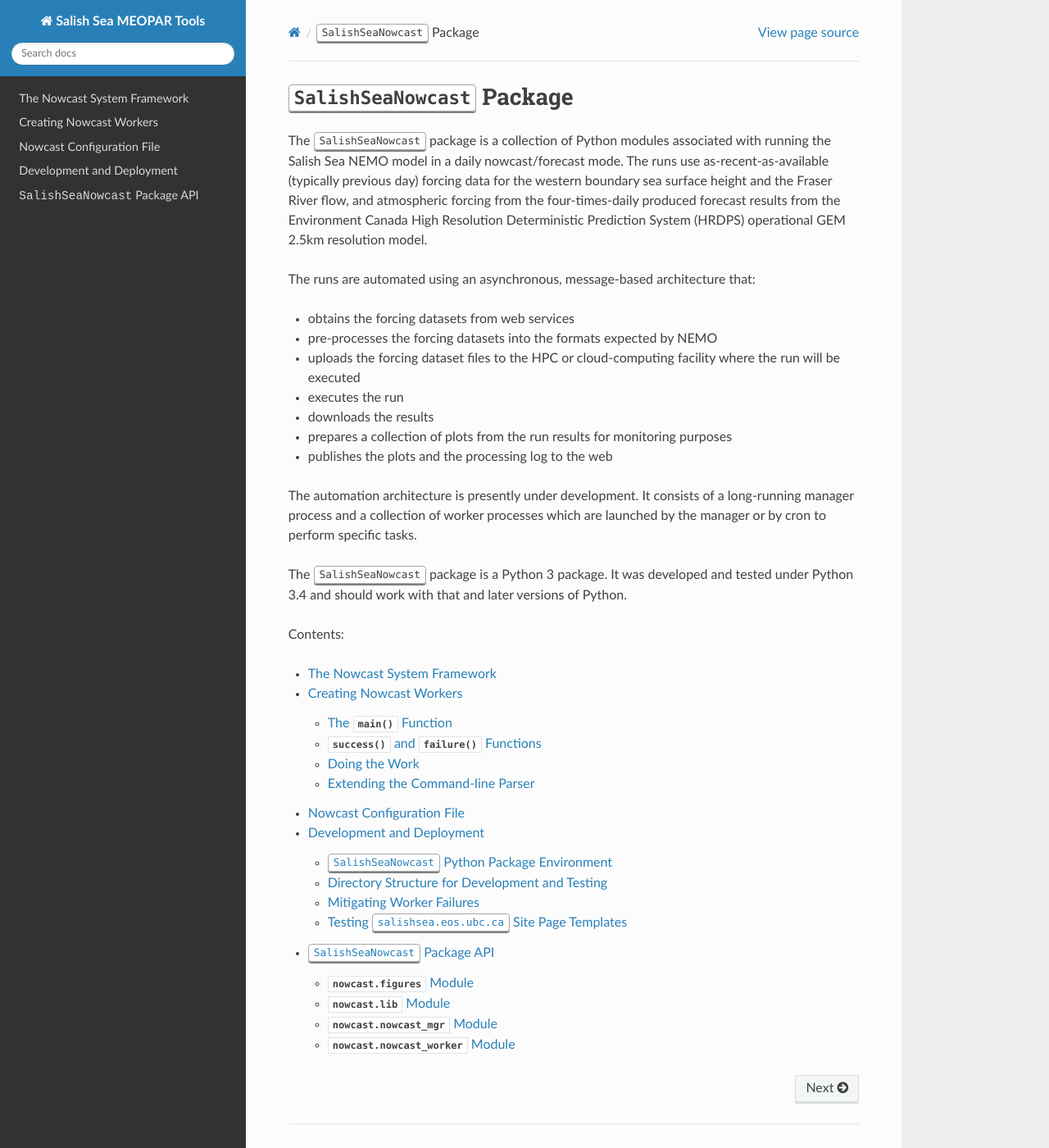
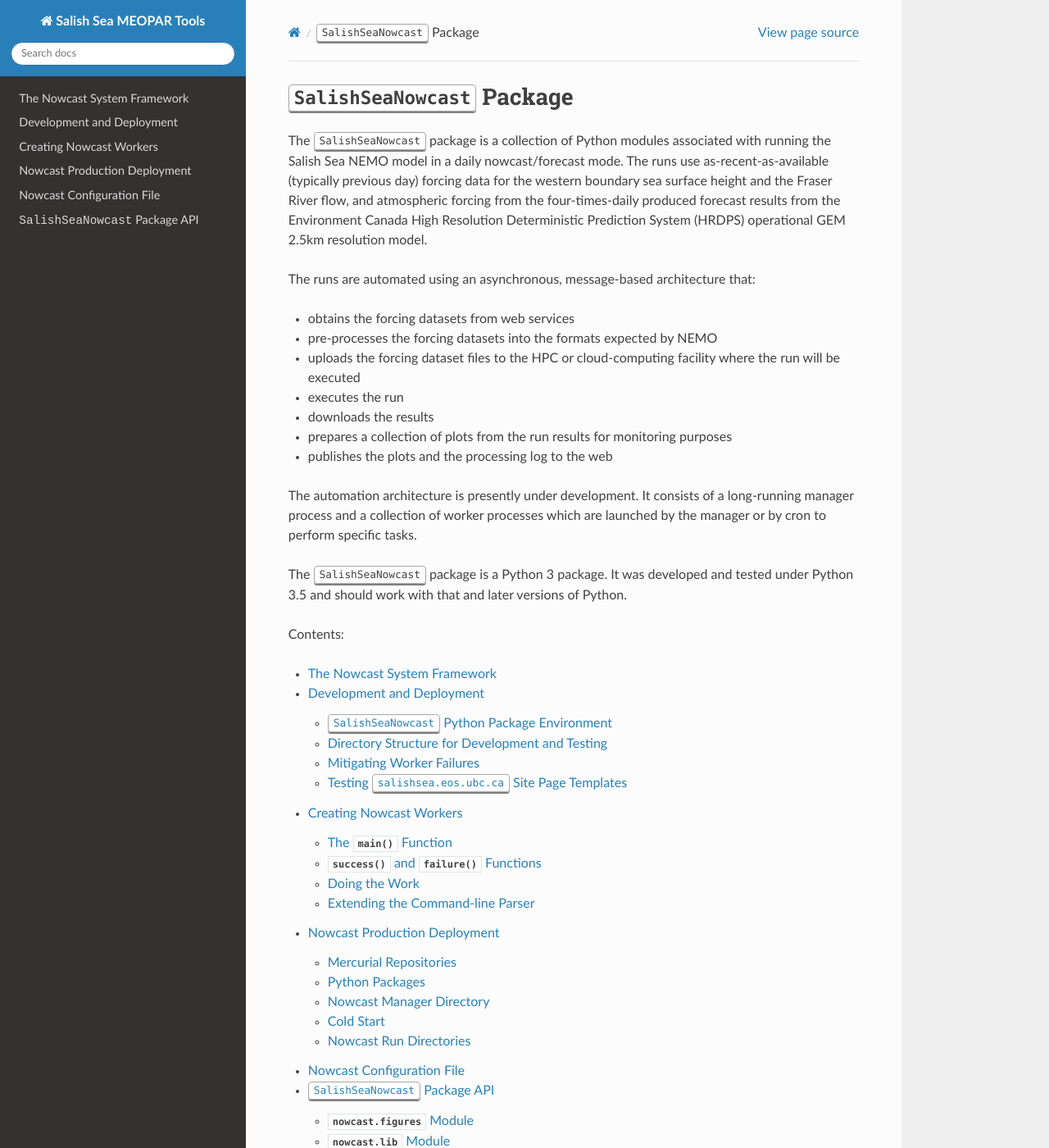
Before and after one commit to SalishSeaCast/SalishSeaNowcast, a Sphinx documentation site: the page built from docs/index.rst, in a window 1280 px wide and 1400 px high. Shown: the whole window at 82% size. Built offline with Sphinx 7.4.7 and the Read the Docs theme 2.0.0, drawn with Linux system fonts in a browser that asks for light colours; some of the changed lines change nothing that is shown.

Commit message:
Add production deployment section to SalishSeaNowcast docs & reorg sections.

```diff
--- /dev/null
+++ b/docs/deploy.rst
@@ -0,0 +1,121 @@
+.. Copyright 2013-2015 The Salish Sea MEOPAR contributors
+.. and The University of British Columbia
+..
+.. Licensed under the Apache License, Version 2.0 (the "License");
+.. you may not use this file except in compliance with the License.
+.. You may obtain a copy of the License at
+..
+..    http://www.apache.org/licenses/LICENSE-2.0
+..
+.. Unless required by applicable law or agreed to in writing, software
+.. distributed under the License is distributed on an "AS IS" BASIS,
+.. WITHOUT WARRANTIES OR CONDITIONS OF ANY KIND, either express or implied.
+.. See the License for the specific language governing permissions and
+.. limitations under the License.
+
+
+.. _NowcastProductionDeployment:
+
+*****************************
+Nowcast Production Deployment
+*****************************
+
+In November 2015 the production deployment of the nowcast system was moved to the :ref:`SalishSeaModelResultsServer`, :kbd:`skookum`, in the :file:`/results/nowcast-sys/` directory tree.
+This section describes the setup and operation of the nowcast system.
+
+
+Mercurial Repositories
+======================
+
+Clone the following repos into :file:`/results/nowcast-sys/`:
+
+* :ref:`tools-repo`.
+* :ref:`NEMO-forcing-repo`
+* :ref:`private-tools-repo`
+
+
+Python Packages
+===============
+
+The Python packages that the system depends on are installed in a conda environment with:
+
+.. code-block:: bash
+
+    $ cd /results/nowcast-sys/
+    $ conda update conda
+    $ conda env create -f /results/nowcast-sys/nowcast-env
+    $ source activate /results/nowcast-sys/nowcast-env
+    (/results/nowcast-sys/nowcast-env)$ cd /results/nowcast-sys/tools
+    (/results/nowcast-sys/nowcast-env)$ pip install --editable SalishSeaTools/
+    (/results/nowcast-sys/nowcast-env)$ pip install --editable SalishSeaCmd/
+    (/results/nowcast-sys/nowcast-env)$ pip install --editable SalishSeaNowcast/
+
+
+Nowcast Manager Directory
+=========================
+
+The directory from which the nowcast manager runs and in which the log files and checklist file are stored is created with:
+
+.. code-block:: bash
+
+    $ mkdir -p $HOME/public_html/MEOPAR/nowcast/www
+    $ chmod -R g+s $HOME/public_html/MEOPAR/nowcast
+    $ cd $HOME/public_html/MEOPAR/nowcast
+    $ ln -s /results/nowcast-sys/tools/SalishSeaNowcast/nowcast.yaml
+    $ cd $HOME/public_html/MEOPAR/nowcast/www/
+    $ ln -s /results/nowcast-sys/tools/SalishSeaNowcast/www/templates
+    $ hg clone ssh://hg@bitbucket.org/salishsea/salishsea-site
+
+
+Cold Start
+==========
+
+Start the nowcast system for the first time on a new platform with:
+
+.. code-block:: bash
+
+    $ touch $HOME/public_html/MEOPAR/nowcast/nowcast_checklist.yaml
+    $ source activate /results/nowcast-sys/nowcast-env
+    (/results/nowcast-sys/nowcast-env)$ python -m nowcast.nowcast_broker \
+      $HOME/public_html/MEOPAR/nowcast/nowcast.yaml &
+    (/results/nowcast-sys/nowcast-env)$ python -m nowcast.nowcast_mgr \
+      $HOME/public_html/MEOPAR/nowcast/nowcast.yaml &
+
+Exit from the shell session that the above commands were executed in to detach the borker and the manager processes from the tty.
+If the shell session times out,
+the broker and/or manager processes will stop.
+This is,
+essentially,
+a hacky way of daemonizing the broker and manager processes.
+
+
+Nowcast Run Directories
+=======================
+
+On the hosts where the nowcast system NEMO runs will be executed create a :file:`nowcast` directory and populate it with:
+
+.. code-block:: bash
+
+    $ mkdir -p NEMO-atmos open_boundaries/west/ssh rivers
+    $ chmod -R g+s NEMO-atmos open_boundaries rivers
+    $ ln -s ../NEMO-forcing/atmospheric/no_snow.nc
+    $ ln -s ../NEMO-forcing/grid/weights-gem2.5-ops.nc
+    $ ln -s ../NEMO-forcing/open_boundaries/north
+    $ ln -s ../NEMO-forcing/open_boundaries/west/SalishSea2_Masson_corrected.nc
+    $ ln -s ../NEMO-forcing/open_boundaries/west/tides
+    $ ln -s ../NEMO-forcing/rivers/rivers_month.nc
+
+The above :command:`ln -s` commands assume that there is a clone of the :ref:`NEMO-forcing-repo` beside the directory where the links are being created.
+If the clone of the :ref:`NEMO-forcing-repo` is elsewhere,
+adjust the link paths accordingly.
+
+The hosts and their :file:`nowcast` directories presently in use are:
+
+* :kbd:`west.cloud`
+    :file:`/home/ubuntu/MEOPAR/nowcast/`
+
+* :kbd:`ocrinus`
+    :file:`/home/sallen/MEOPAR/nowcast/`
+
+* :kbd:`salish`
+    :file:`/data/dlatorne/MEOPAR/nowcast-green/`
--- a/docs/index.rst
+++ b/docs/index.rst
@@ -41,8 +41,7 @@
 It consists of a long-running manager process and a collection of worker processes which are launched by the manager or by cron to perform specific tasks.
 
 The :kbd:`SalishSeaNowcast` package is a Python 3 package.
-It was developed and tested under Python 3.4 and should work with that and later versions of Python.
-
+It was developed and tested under Python 3.5 and should work with that and later versions of Python.
 
 
 Contents:
@@ -51,7 +50,8 @@
    :maxdepth: 2
 
    framework
+   dev_deploy
    workers
+   deploy
    config
-   dev_deploy
    api
```
